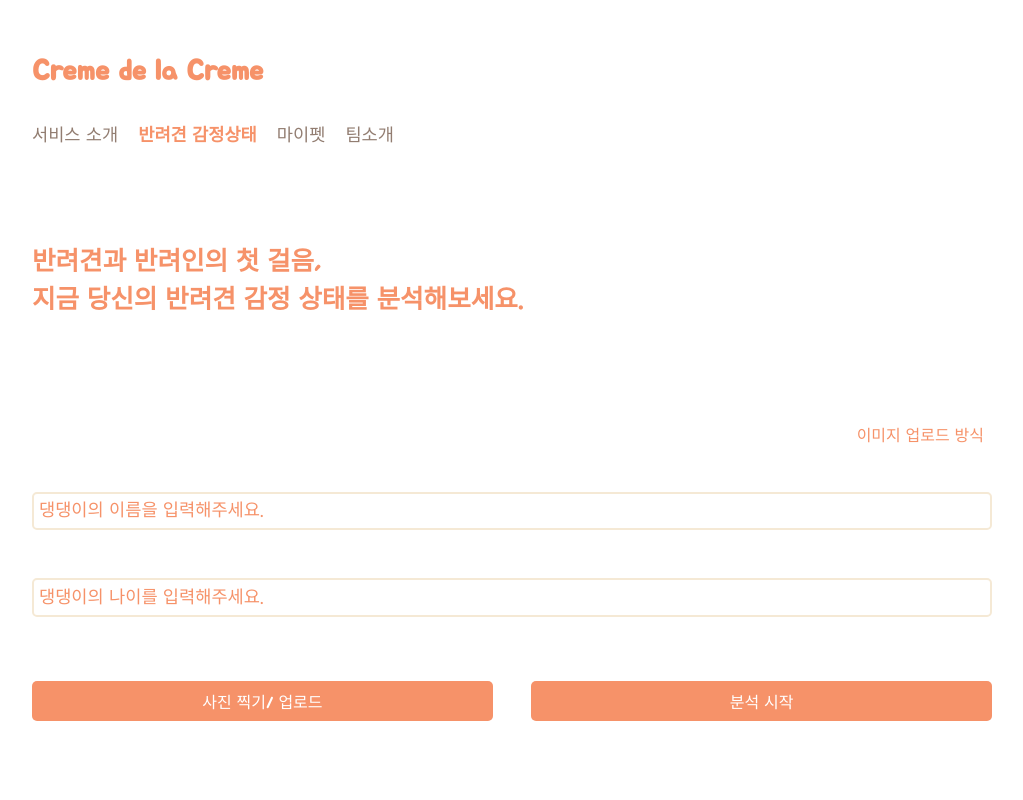
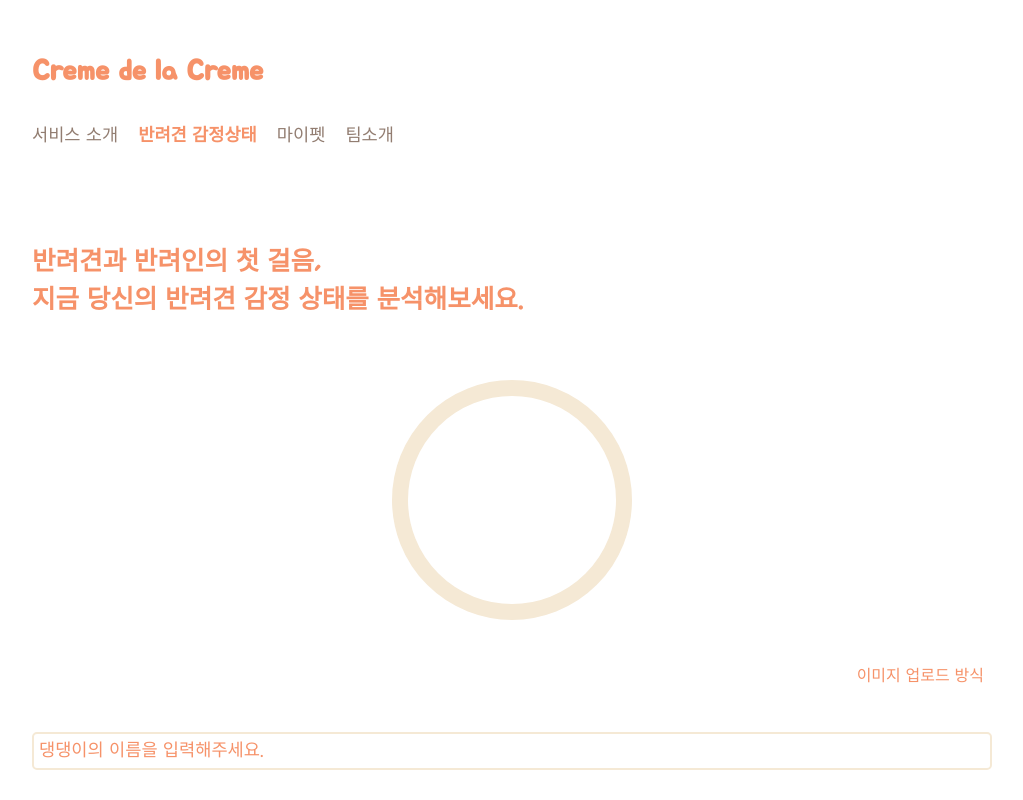
Before and after one commit to CreamDeLaCream/creme-client, a React (Create React App) app: page /main in a window 1280 px wide. Shown: the top 800 px of the page, without its empty margins (128-1151 px from the left). Built offline with nearby package versions, Linux system fonts and the light colour scheme.

Commit message:
[#30] feat: 카메라 호출 설정 및 드래그 존 추가

```diff
--- a/src/common/components/Grid.js
+++ b/src/common/components/Grid.js
@@ -3,6 +3,7 @@ import styled from 'styled-components';
 
 const Grid = (props) => {
   const {
+    border,
     flexDirection,
     display,
     justifyContent,
@@ -21,6 +22,7 @@ const Grid = (props) => {
   } = props;
 
   const styles = {
+    border: border,
     flexDirection: flexDirection,
     display: display,
     justifyContent: justifyContent,
@@ -59,6 +61,7 @@ const GridBox = styled.div`
   box-sizing: border-box;
   ${(props) =>
     props.flexDirection ? `flex-direction: ${props.flexDirection};` : ''}
+  ${(props) => (props.border ? `border: ${props.border};` : '')}
   ${(props) => (props.display ? `display: ${props.display};` : '')}
   ${(props) => (props.alignItems ? `align-items: ${props.alignItems};` : '')}
   ${(props) =>
--- a/src/pages/Main/MainPage.js
+++ b/src/pages/Main/MainPage.js
@@ -1,9 +1,9 @@
-import React, { useState } from 'react';
+import React, { useState, useRef, useEffect } from 'react';
 import styled from 'styled-components';
 // import { createUser } from '../../common/redux/modules/userSlice';
 import { useDispatch } from 'react-redux';
 import { actionCreators as postActions } from '../../common/redux/modules/post';
-
+import axios from 'axios';
 // components
 import {
   Container,
@@ -30,8 +30,8 @@ const MainPage = (props) => {
   // 업로드 방식 모달
   const [modalOpen, setModalOpen] = useState(false);
 
-  const { getRootProps, getInputProps } = useDropzone({
-    accept: 'image/*',
+  const { getRootProps, getInputProps, isDragActive } = useDropzone({
+    accept: 'image/jpg, image/png, image/jpeg',
     onDrop: (acceptedFiles) => {
       setFiles(
         acceptedFiles.map((file) =>
@@ -44,15 +44,21 @@ const MainPage = (props) => {
   });
 
   const images = files.map((file) => (
-    <div key={file.name}>
-      <div style={{ display: 'flex', justifyContent: 'center' }}>
-        <img
-          src={file.preview}
-          style={{ width: '250px' }}
-          alt="preview"
-          center
-        />
-      </div>
+    // <div key={file.name}>
+    <div>
+      {/* <div style={{ display: 'flex', justifyContent: 'center' }}> */}
+      <img
+        src={file.preview}
+        style={{
+          width: '13rem',
+          height: '13rem',
+          borderRadius: '13rem',
+          // border: '13px solid var(--cream)',
+        }}
+        alt="preview"
+        center
+      />
+      {/* </div> */}
     </div>
   ));
 
@@ -89,6 +95,7 @@ const MainPage = (props) => {
 
   const _session_key = null;
   const is_login = sessionStorage.getItem(_session_key);
+
   if (is_login)
     <Container height="100vh">
       <Header />
@@ -117,7 +124,6 @@ const MainPage = (props) => {
             color="var(--white)"
             radius="5px"
             cursor
-            mobileWidth
             // 중간 점검 이후 변경 예정
             // _onClick={() => history.push('/login')}
           >
@@ -156,9 +162,26 @@ const MainPage = (props) => {
           </Text>
         </Grid>
 
-        <Grid margin="2rem auto">
-          {/* <input {...getInputProps()} /> */}
-          <div>{images}</div>
+        <Grid margin="2rem auto" display="flex" justifyContent="center">
+          <div {...getRootProps()}>
+            <input {...getInputProps()} />
+            <div
+              style={{
+                // display: 'flex',
+                // justifyContent: 'center',
+                width: '15rem',
+                height: '15rem',
+                borderRadius: '15rem',
+                border: '1rem solid var(--cream)',
+              }}
+            >
+              {isDragActive ? null : <div>{images}</div>}
+
+              {/* <div>{images}</div> */}
+            </div>
+            {/* )} */}
+            {/* <img src={preview} alt="" /> */}
+          </div>
         </Grid>
 
         <Grid display="flex" justifyContent="flex-end">
@@ -207,6 +230,7 @@ const MainPage = (props) => {
         <Grid margin="1rem auto">
           <Grid is_flex width="100%">
             <Wrapper {...getRootProps()}>
+              {/* <Wrapper> */}
               <Button
                 width="100%"
                 padding="0.5rem"
@@ -214,12 +238,35 @@ const MainPage = (props) => {
                 color="var(--white)"
                 radius="5px"
                 cursor
-                // 중간 점검 이후 변경 예정
-                // _onClick={() => history.push('/login')}
+                // _onClick={(event) => {
+                //   event.preventDefault();
+                //   fileInputRef.current.click();
+                //   uploadVideo();
+                // }}
               >
+                {/* <div
+                style={{
+                  width: '100%',
+                  padding: '0.5rem',
+                  bg: 'var(--main)',
+                  color: 'var(--white)',
+                  borderRadius: '5px',
+                  backgroundColor: 'var(--main)',
+                  cursor: 'pointer',
+                  textAlign: 'center',
+                }}
+              > */}
+                <input
+                  id="img-upload"
+                  // accept="image/jpg, image/png, image/jpeg"
+                  type="file"
+                  capture="camera"
+                  hidden
+                />
                 <Text type="button" color="var(--white)">
                   사진 찍기/ 업로드
                 </Text>
+                {/* </div> */}
               </Button>
             </Wrapper>
 
```
